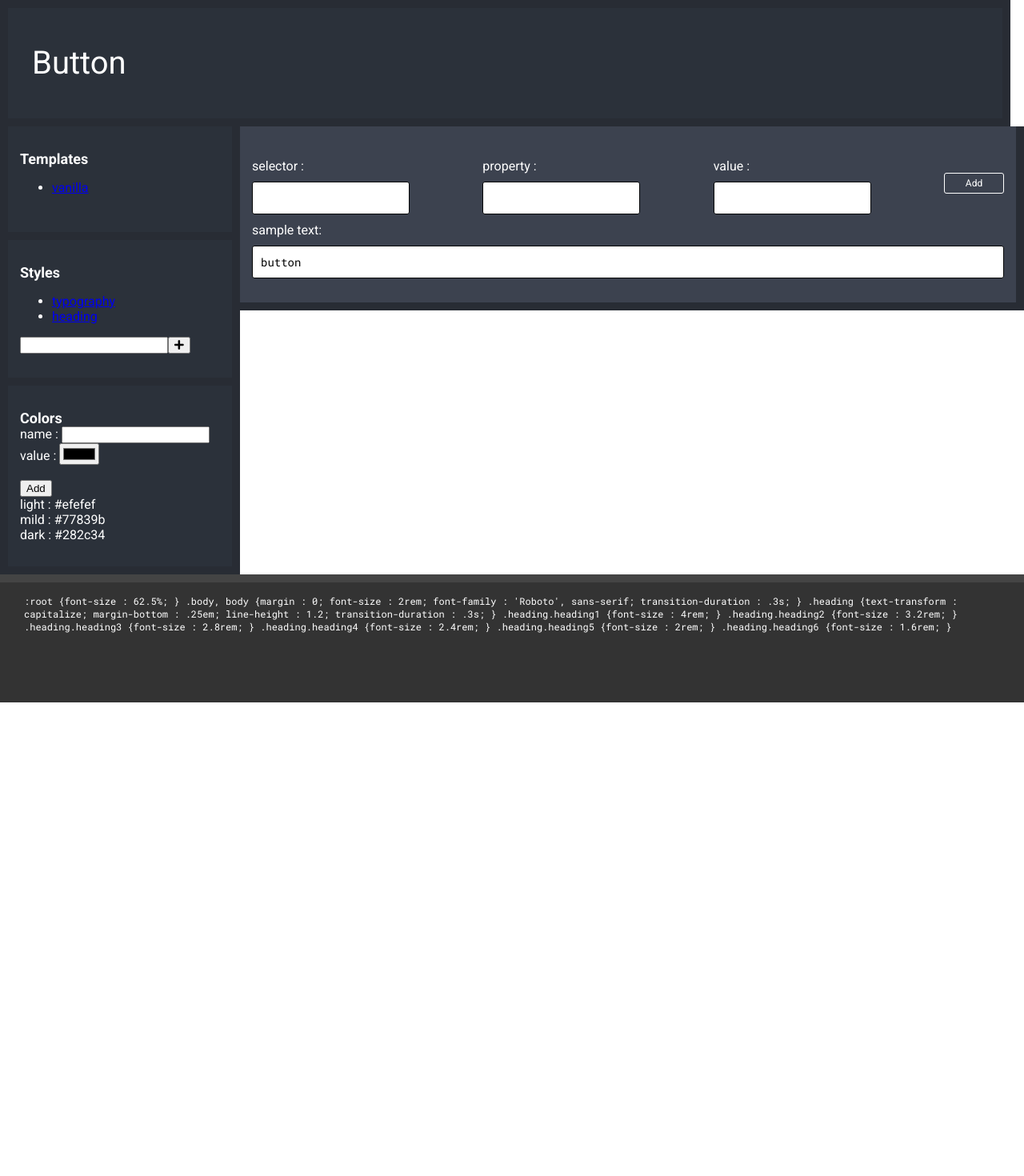
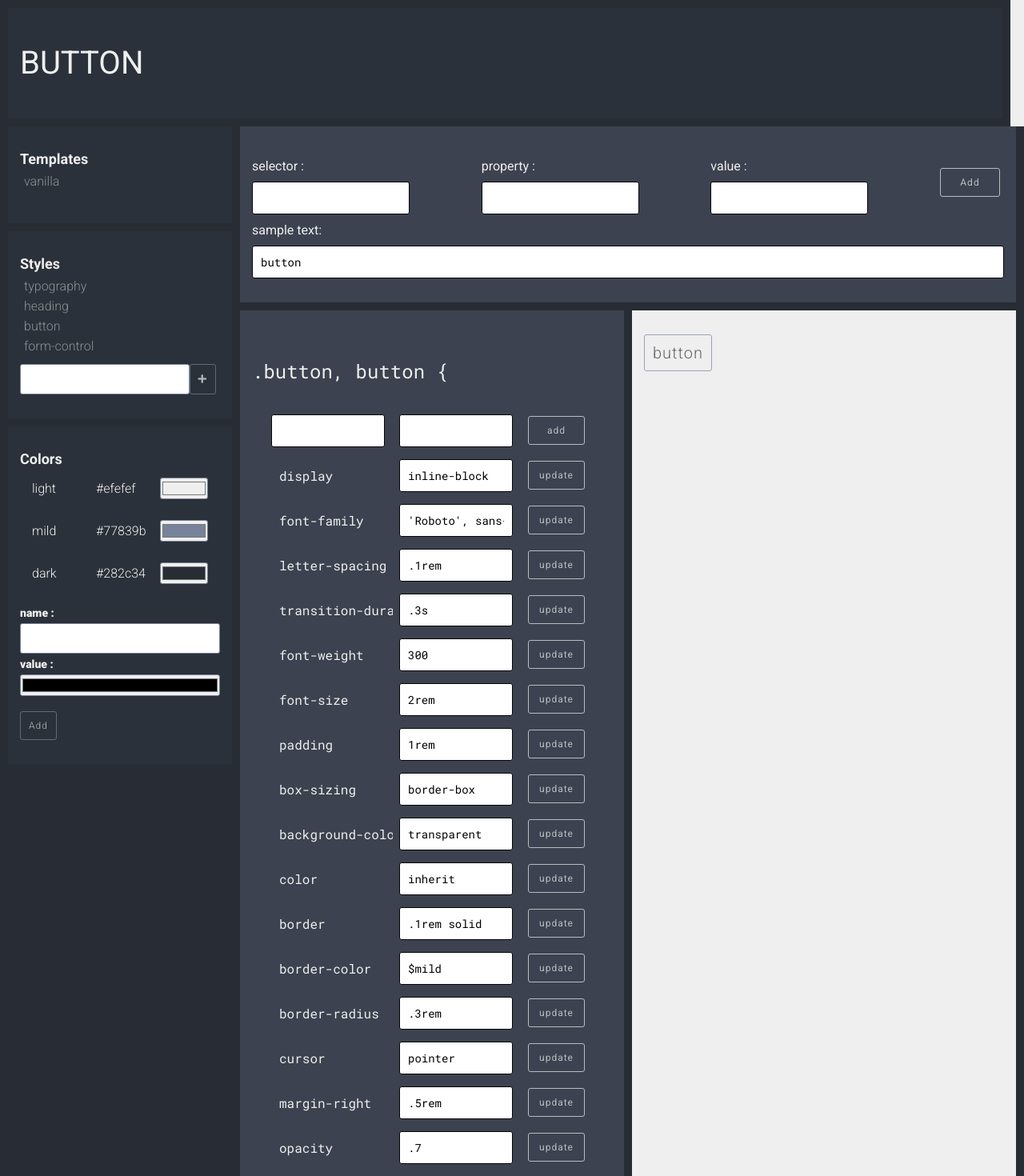
Before and after one commit to benbakle/dynamicStyleguide-reactjs, a React (Create React App) app: page /type/button in a window 1280 px wide. Shown: the top 1470 px of the page at 80% size. Before the commit the page ends 878 px from the top, so only its background shows below. Built offline with nearby package versions, Linux system fonts and the light colour scheme.

Commit message:
wip: inline code for guide

```diff
--- a/src/assets/style-guide-css.js
+++ b/src/assets/style-guide-css.js
@@ -7,7 +7,7 @@ class StyleGuideCSS {
         darker: "#282c34", //333
         dark: "#2b313a", //444
         primary: "#3c424f", //444
-        lightest: "#fff",
+        lightest: "#efefef",
     }
 
     borderColor = this.color.darker;
@@ -29,6 +29,10 @@ class StyleGuideCSS {
 
     link = {
         color: this.color.lightest,
+        display: "block",
+        padding: "3px 5px",
+        textDecoration: "none",
+        fontWeight: "300",
     }
 
     button = {
@@ -38,7 +42,6 @@ class StyleGuideCSS {
         fontSize: this.fontSize,
         padding: "10px",
         boxSizing: "border-box",
-        backgroundColor: "transparent",
         color: "inherit",
         border: `1px solid`,
         borderColor: `$mild`,
@@ -50,9 +53,9 @@ class StyleGuideCSS {
     button_small = {
         ...this.button,
         fontSize: "12px",
-        padding: "5px",
+        padding: "10px",
         boxSizing: "border-box",
-        minWidth: "75px",
+        width: "75px",
         fontFamily: "inherit",
     }
 
@@ -91,8 +94,14 @@ class StyleGuideCSS {
         fontWeight: "700",
     }
 
+    navigation_list = {
+        listStyle: "none",
+        padding: "0",
+        margin: "0",
+        marginBottom: "10px",
+    }
+
     panel = {
-        backgroundColor: this.color.primary,
         padding: "30px 15px",
         boxSizing: "border-box",
         borderTop: `${this.borderWidth} solid`,
@@ -106,7 +115,7 @@ class StyleGuideCSS {
 
     navigation_panel = {
         ...this.panel,
-        backgroundColor:this.color.dark,
+        backgroundColor: this.color.dark,
         color: this.color.lightest,
         borderRight: "none",
         borderLeft: "none",
@@ -115,17 +124,19 @@ class StyleGuideCSS {
 
     heading_panel = {
         ...this.panel,
-        backgroundColor:this.color.dark,
+        backgroundColor: this.color.dark,
         color: this.color.lightest,
         borderLeft: `none`,
-        padding: "45px 30px",
+        padding: "45px 15px",
         marginLeft: "-290px",
         width: "calc(100vw - 27px)",
+        fontSize: "40px",
     }
 
     update_panel = {
         ...this.panel,
         color: this.color.lightest,
+        backgroundColor: this.color.primary,
         borderLeft: "none",
         borderTop: "none",
         // display: "none",
@@ -134,6 +145,7 @@ class StyleGuideCSS {
     property_panel = {
         ...this.panel,
         color: this.color.lightest,
+        backgroundColor: this.color.primary,
         width: "50%",
         color: this.color.lightest,
         borderTop: `none`,
@@ -143,7 +155,6 @@ class StyleGuideCSS {
     display_panel = {
         ...this.panel,
         width: "50%",
-        backgroundColor: "#efefef",
         borderTop: `none`,
         borderLeft: `none`,
     }
@@ -161,7 +172,7 @@ class StyleGuideCSS {
         alignItems: "center",
         width: "100%",
         padding: "10px",
-        boxSizing:"border-box",
+        boxSizing: "border-box",
         overflow: "hidden",
         whiteSpace: "nowrap",
         textOverflow: "ellipsis",
@@ -194,6 +205,10 @@ class StyleGuideCSS {
         fontSize: "16px",
         padding: "0 15px",
         boxSizing: "border-box"
+    }
+
+    input_color = {
+        padding: "0",
     }
 
     // fontFamily: "'Roboto Mono', monospace",
--- a/src/components/Colors.js
+++ b/src/components/Colors.js
@@ -1,5 +1,6 @@
 import React from 'react';
 import styles from '../services/style';
+import $css from '../assets/style-guide-css';
 
 export default class Colors extends React.Component {
 
@@ -41,6 +42,34 @@ export default class Colors extends React.Component {
 
         return (
             <div className="colors-display">
+
+                <ul name="navigation-list" style={$css.navigation_list}>
+                    {
+                        colors && colors.map((item, key) =>
+                            <li style={$css.link} key={key}>
+                                <div style={$css.table}>
+                                    <div style={$css.table_row} onClick={() => { setColor(item) }}>
+                                        <div style={$css.table_cell}>
+                                            {item.name}
+                                        </div>
+                                        <div style={$css.table_cell}>
+                                            {item.value}
+                                        </div>
+                                        <div style={$css.table_cell}>
+                                            <input name="input-color" type="color" style={$css.input_color} value={item.value} />
+                                        </div>
+                                    </div>
+                                </div>
+
+                                {/* <div className="color-box" onClick={() => { setColor(item) }}
+                                    style={{
+                                        backgroundColor: item.value,
+                                    }} ></div> */}
+                            </li>
+                        )
+                    }
+                </ul>
+
                 <div className="add-color">
                     <div className="control-group">
                         <label>name : </label>
@@ -48,7 +77,7 @@ export default class Colors extends React.Component {
                     </div>
                     <div className="control-group">
                         <label>value : </label>
-                        <input value={value} name="value" onChange={handleChange} type="color" />
+                        <input type="color" style={$css.input_color} value={value} name="value" onChange={handleChange} />
                     </div>
                     <br />
                     <div className="control-group">
@@ -57,17 +86,7 @@ export default class Colors extends React.Component {
                         </div>
                     </div>
                 </div>
-                {
-                    colors && colors.map((item, key) =>
-                        <div className="color-palette" key={key}>
-                            <div className="label"> {item.name} : {item.value}</div>
-                            <div className="color-box" onClick={() => { setColor(item) }}
-                                style={{
-                                    backgroundColor: item.value,
-                                }} ></div>
-                        </div>
-                    )
-                }
+
             </div>
         );
     }
--- a/src/components/NavLink.js
+++ b/src/components/NavLink.js
@@ -1,12 +1,13 @@
 import React from 'react';
 import { NavLink as ReactNavLink } from 'react-router-dom';
+import $css from '../assets/style-guide-css';
 
 export default class NavLink extends React.Component {
     render() {
         const{to, text} = this.props;
         return (
             <li>
-                <ReactNavLink to={to} activeClassName="active">
+                <ReactNavLink to={to} activeClassName="active" style={$css.link}>
                     {text}
                 </ReactNavLink>
             </li>
--- a/src/components/Navigation.js
+++ b/src/components/Navigation.js
@@ -36,17 +36,17 @@ export default class Navigation extends React.Component {
       <div name="navigation" style={$css.navigation}>
         <div name="navigation-panel" style={$css.navigation_panel}>
 
-          <div name="navigation-heading" style={$css.navigation_heading}>Templates</div>
+          <div name="navigation-heading" className="heading heading6" style={$css.navigation_heading}>Templates</div>
 
-          <ul className="sub-nav">
+          <ul name="navigation-list" style={$css.navigation_list}>
             <NavLink to="/" text="vanilla" />
           </ul>
 
         </div>
         <div name="navigation-panel" style={$css.navigation_panel}>
-          <div name="navigation-heading" style={$css.navigation_heading}>Styles</div>
+          <div name="navigation-heading" className="heading heading6" style={$css.navigation_heading}>Styles</div>
 
-          <ul className="sub-nav">
+          <ul name="navigation-list" style={$css.navigation_list}>
             {
               styleTypes && styleTypes.map((item, key) =>
                 <NavLink to={`/type/${item}`} text={item} key={key} />
--- a/src/components/StyleDisplay.js
+++ b/src/components/StyleDisplay.js
@@ -68,7 +68,9 @@ export default class StyleDisplay extends React.Component {
 
         return (
             <div className={`style-display ${type}-styles`}>
-                <div name="heading-panel" style={$css.heading_panel} className="heading heading1">{type}</div>
+                <div name="heading-panel" style={$css.heading_panel} className="heading heading1">
+                    {type}
+                </div>
 
                 <div style={$css.update_panel} >
                     <StyleAdd type={type} />
@@ -90,7 +92,7 @@ export default class StyleDisplay extends React.Component {
                                     <div name="selector" style={$css.selector}>{`}`}</div>
                                 </div>
 
-                                <div name="display-panel" style={$css.display_panel}>
+                                <div name="display-panel" style={$css.display_panel} className="body">
                                     {parseSelectorToHtml(item.selector)}
                                 </div>
                             </div>
--- a/src/services/style.js
+++ b/src/services/style.js
@@ -62,13 +62,14 @@ class Styles {
                     fontSize: "2rem",
                     fontFamily: "'Roboto', sans-serif",
                     transitionDuration: ".3s",
+                    backgroundColor: "$light",
+                    color: "$dark",
                 }
             },
             {
                 type: "heading",
                 selector: ".heading",
                 properties: {
-                    textTransform:"capitalize",
                     marginBottom: ".25em",
                     lineHeight: "1.2",
                     transitionDuration: ".3s",
@@ -78,6 +79,7 @@ class Styles {
                 type: "heading",
                 selector: ".heading.heading1",
                 properties: {
+                    textTransform: "uppercase",
                     fontSize: "4rem",
                 }
             },
@@ -117,106 +119,106 @@ class Styles {
                 }
             },
 
-            // {
-            //     type: "typography",
-            //     selector: ".p, p",
-            //     properties: {
-            //         lineHeight: "1.7em",
-            //     }
-            // },
-            // {
-            //     type: "typography",
-            //     selector: ".a, a",
-            //     properties: {
-            //         color: "inherit",
-            //         opacity: ".6",
-            //         cursor: "pointer",
-            //         transitionDuration: ".3s",
-            //         textDecoration: "none",
-            //     }
-            // },
-            // {
-            //     type: "typography",
-            //     selector: ".a.hover, .a:hover, a.hover, a:hover",
-            //     properties: {
-            //         color: "$dark",
-            //         opacity: "1",
-            //         textDecoration: "underline",
-            //     }
-            // },
-            // {
+            {
+                type: "typography",
+                selector: ".p, p",
+                properties: {
+                    lineHeight: "1.7em",
+                }
+            },
+            {
+                type: "typography",
+                selector: ".a, a",
+                properties: {
+                    color: "inherit",
+                    opacity: ".5",
+                    cursor: "pointer",
+                    transitionDuration: ".3s",
+                    textDecoration: "none",
+                }
+            },
+            {
+                type: "typography",
+                selector: ".a.hover, .a:hover, a.hover, a:hover",
+                properties: {
+                    color: "$dark",
+                    opacity: "1",
+                }
+            },
 
-            // {
-            //     type: "button",
-            //     selector: ".button",
-            //     properties: {
-            //         display: "inline-block",
-            //         fontFamily: "'Roboto', sans-serif",
-            //         letterSpacing: ".1rem",
-            //         transitionDuration: ".3s",
-            //         fontWeight: "300",
-            //         fontSize: "2rem",
-            //         padding: "1rem",
-            //         boxSizing: "border-box",
-            //         backgroundColor: "transparent",
-            //         color: "inherit",
-            //         border: `.1rem solid`,
-            //         borderColor: `$mild`,
-            //         borderRadius: ".3rem",
-            //         cursor: "pointer",
-            //         marginRight: ".5rem",
-
-            //     }
-            // },
-            // {
-            //     type: "button",
-            //     selector: ".button.hover, .button:hover",
-            //     properties: {
-            //         backgroundColor: "$mild",
-            //         color: "$light",
-            //     }
-            // },
-            // {
-            //     type: "button",
-            //     selector: ".button.large",
-            //     properties: {
-            //         fontSize: "3.4rem",
-            //         border: `.1rem solid`,
-            //     }
-            // },
-            // {
-            //     type: "button",
-            //     selector: ".button.small",
-            //     properties: {
-            //         fontWeight: "400",
-            //         fontSize: "1.2rem",
-            //     }
-            // },
-            // {
-            //     type: "form-control",
-            //     selector: ".label, label",
-            //     properties: {
-            //         display: "inline-block",
-            //         fontSize: "1.4rem",
-            //         fontWeight: "900",
-            //         marginBottom: ".5rem",
-            //         marginTop: ".5rem",
-            //     }
-            // },
-            // {
-            //     type: "form-control",
-            //     selector: ".input, input",
-            //     properties: {
-            //         display: "block",
-            //         width: "100%",
-            //         padding: "1rem",
-            //         boxSizing: "border-box",
-            //         border: ".1rem solid",
-            //         borderColor: "$mild",
-            //         borderRadius: ".3rem",
-            //         fontSize: "1.4rem",
-            //     }
-            // },
+            {
+                type: "button",
+                selector: ".button, button",
+                properties: {
+                    display: "inline-block",
+                    fontFamily: "'Roboto', sans-serif",
+                    letterSpacing: ".1rem",
+                    transitionDuration: ".3s",
+                    fontWeight: "300",
+                    fontSize: "2rem",
+                    padding: "1rem",
+                    boxSizing: "border-box",
+                    backgroundColor: "transparent",
+                    color: "inherit",
+                    border: `.1rem solid`,
+                    borderColor: `$mild`,
+                    borderRadius: ".3rem",
+                    cursor: "pointer",
+                    marginRight: ".5rem",
+                    opacity: ".7",
+                }
+            },
+            {
+                type: "button",
+                selector: ".button.hover, .button:hover, button.hover, button:hover",
+                properties: {
+                    opacity: "1",
+                    backgroundColor: "$mild",
+                    borderColor: "$mild",
+                    color: "$light",
+                }
+            },
+            {
+                type: "button",
+                selector: ".button.large",
+                properties: {
+                    fontSize: "3.4rem",
+                }
+            },
+            {
+                type: "button",
+                selector: ".button.small",
+                properties: {
+                    fontSize: "1.2rem",
+                }
+            },
+            {
+                type: "form-control",
+                selector: ".label, label",
+                properties: {
+                    display: "inline-block",
+                    fontSize: "1.4rem",
+                    fontWeight: "900",
+                    marginBottom: ".5rem",
+                    marginTop: ".5rem",
+                    transitionDuration: ".3s",
+                }
+            },
+            {
+                type: "form-control",
+                selector: ".input, input",
+                properties: {
+                    display: "block",
+                    width: "100%",
+                    padding: "1rem",
+                    boxSizing: "border-box",
+                    border: ".1rem solid",
+                    borderColor: "$mild",
+                    borderRadius: ".3rem",
+                    fontSize: "1.4rem",
+                    transitionDuration: ".3s",
+                }
+            },
             // {
             //     type: "vanilla",
             //     selector: ".vanilla .swim-lane .left",
```
